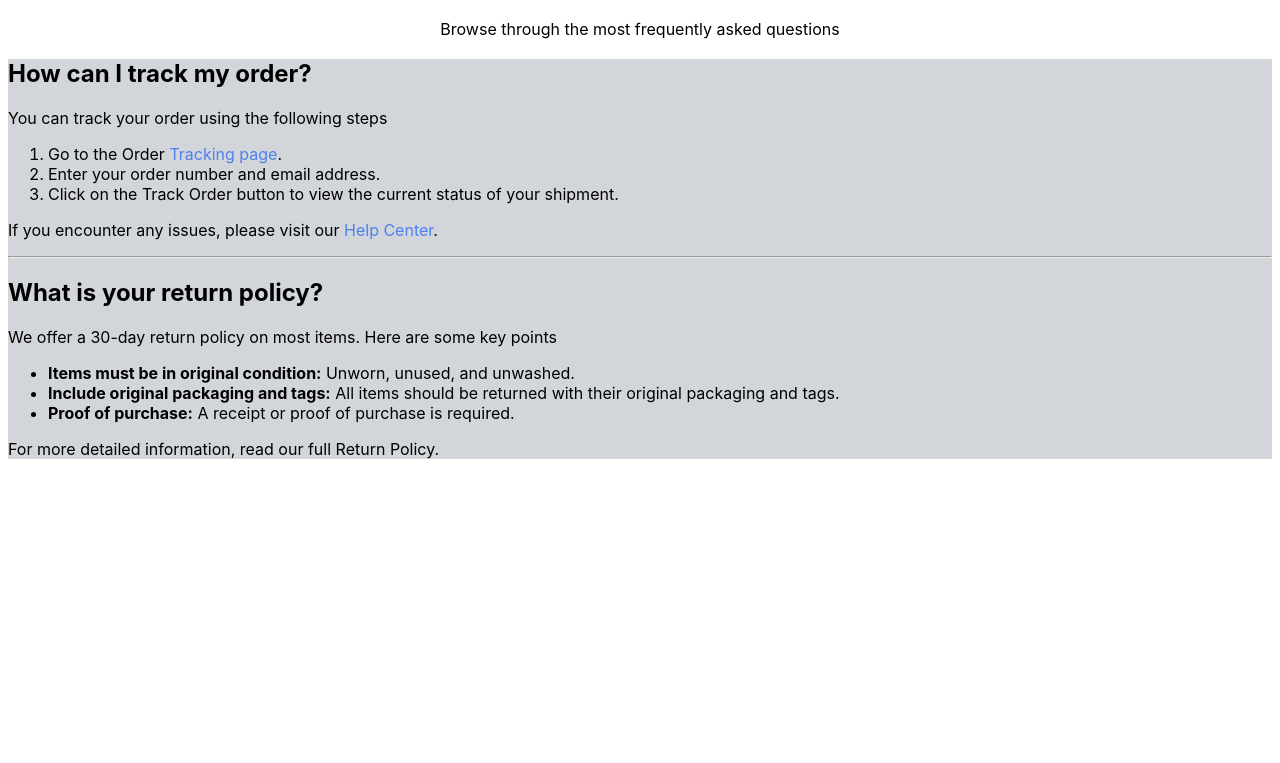
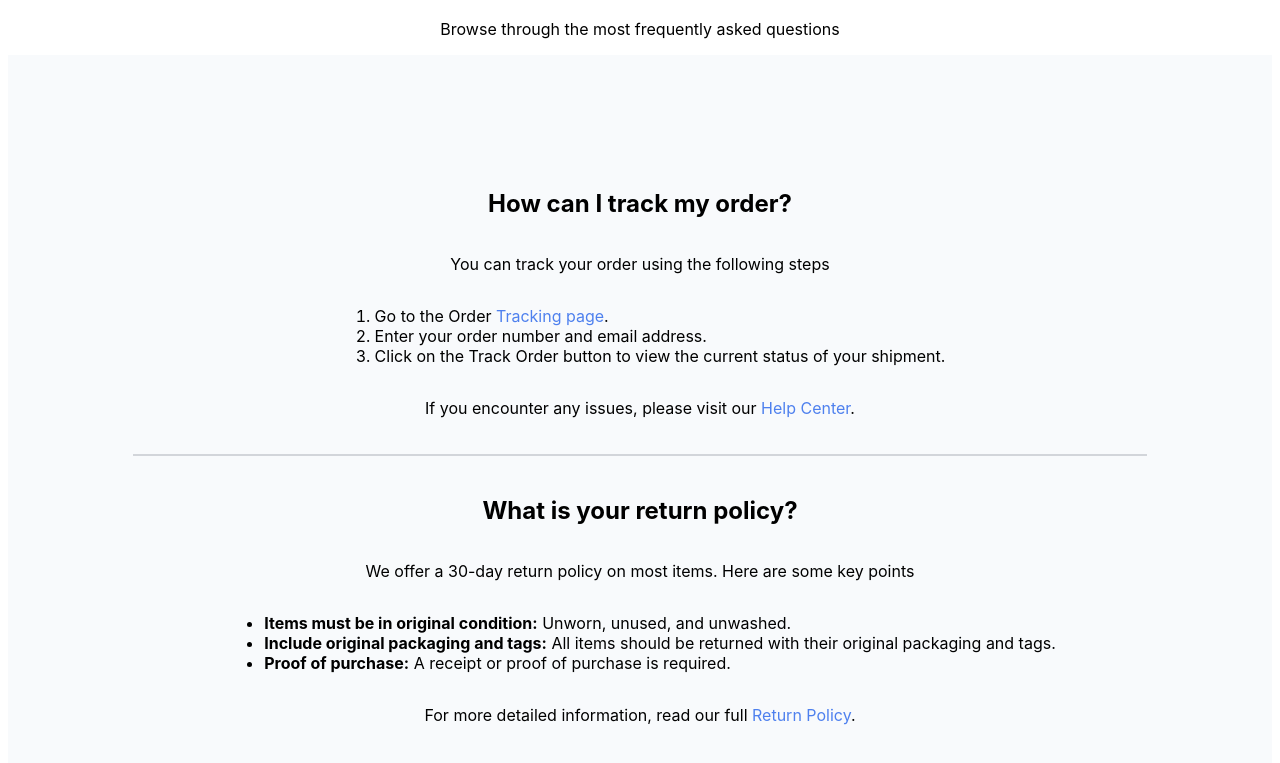
Before and after one commit to guillemrvlt/faq, a plain HTML site: page index.html in a window 1280 px wide. Shown: the part 63-826 px from the top of the page. Before the commit the page ends 800 px from the top, so only its background shows below. Drawn offline with Linux system fonts and the light colour scheme.

Commit message:
Add files via upload

```diff
--- a/index.html
+++ b/index.html
@@ -5,12 +5,13 @@
     <meta name="viewport" content="width=device-width, initial-scale=1.0">
     <title>Frequently Asked Questions</title>
     <link rel="stylesheet" href="styles.css" />
-</head>
-<body>
     <div class="title">
         <h1>Frequently Asked Questions</h1>
         <p>Browse through the most frequently asked questions</p>
     </div>
+</head>
+<body>
+
     <div class="text">
         <h2>How can I track my order?</h2>
         <p>You can track your order using the following steps</p>
@@ -28,7 +29,7 @@
             <li><strong>Include original packaging and tags:</strong> All items should be returned with their original packaging and tags.</li>
             <li><strong>Proof of purchase:</strong> A receipt or proof of purchase is required.</li>
         </ul>
-        <p>For more detailed information, read our full Return Policy.</p>
+        <p>For more detailed information, read our full <a>Return Policy</a>.</p>
     </div>
 </body>
 </html>
--- a/styles.css
+++ b/styles.css
@@ -16,6 +16,7 @@ p{
 li{
     font-family: Inter, Arial, Helvetica, sans-serif;
     font-size: 16 px;
+    text-align: left;
 }
 
 a{
@@ -25,9 +26,20 @@ a{
 .title{
     background-color: #FFFFFF;
     text-align: center;
+    width: 100%;
 }
 
-.text{
-    background-color: #D2D5DA;
-    border-top: 2px;
+body .text{
+    background-color: #F8FAFC;
+    align-items: center;
+    display: flex;
+    flex-direction: column;
+    justify-content: center;
+    min-height: 100vh;
 }
+
+hr{
+    border: 1px solid #D2D5DA;
+    width: 80%;
+    margin: 20px 0;
+}
```
